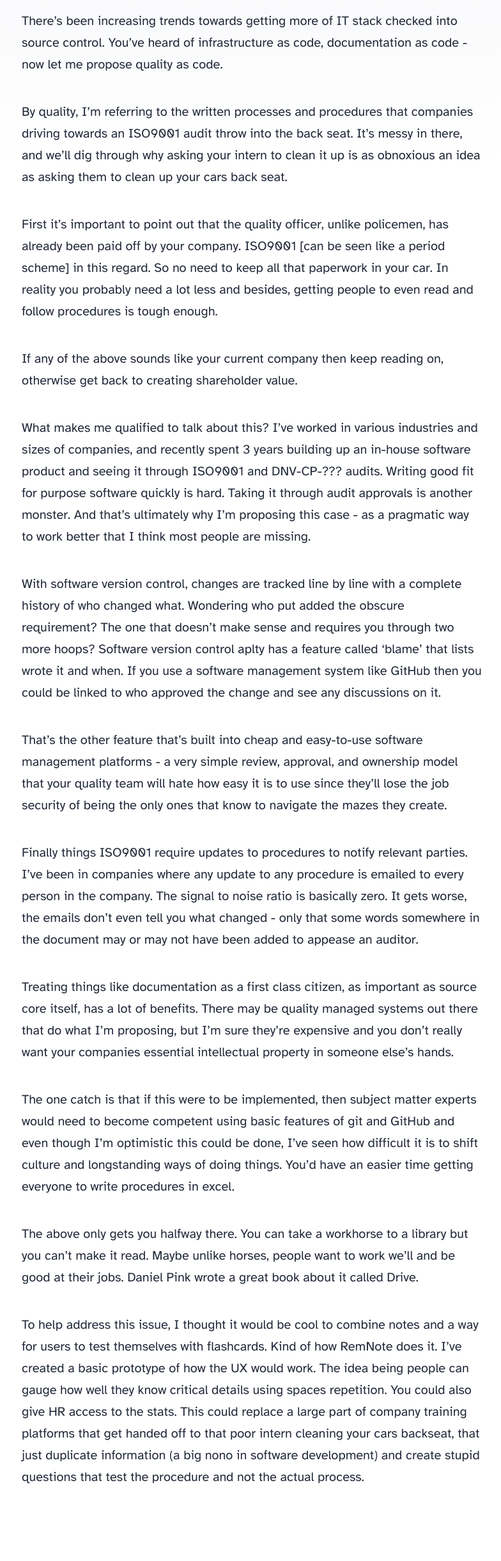
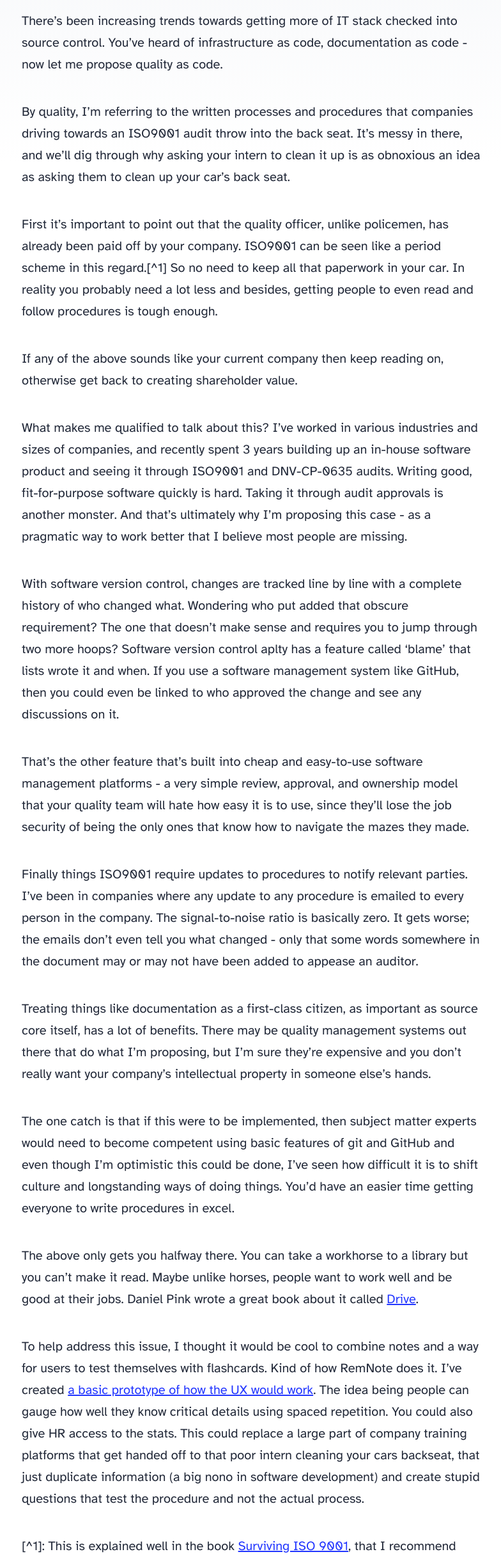
Before and after one commit to kei-mp/blog, an Astro site: page /blog/quality-as-code in a window 1280 px wide. Shown: the part 346-2786 px from the top of the page at 64% size, without its empty margins (246-1030 px from the left). Built offline with nearby package versions, Linux system fonts and the light colour scheme; Astro itself is replaced by a stand-in of ours.

Commit message:
fix: broken links

```diff
--- a/src/content/blog/quality-as-code.md
+++ b/src/content/blog/quality-as-code.md
@@ -6,24 +6,26 @@ pubDate: 'Jul 30 2025'
 
 There's been increasing trends towards getting more of IT stack checked into source control. You've heard of infrastructure as code, documentation as code - now let me propose quality as code.
 
-By quality, I'm referring to the written processes and procedures that companies driving towards an ISO9001 audit throw into the back seat. It's messy in there, and we'll dig through why asking your intern to clean it up is as obnoxious an idea as asking them to clean up your cars back seat.
+By quality, I'm referring to the written processes and procedures that companies driving towards an ISO9001 audit throw into the back seat. It's messy in there, and we'll dig through why asking your intern to clean it up is as obnoxious an idea as asking them to clean up your car's back seat.
 
-First it's important to point out that the quality officer, unlike policemen, has already been paid off by your company. ISO9001 [can be seen like a period scheme] in this regard. So no need to keep all that paperwork in your car. In reality you probably need a lot less and besides, getting people to even read and follow procedures is tough enough.
+First it's important to point out that the quality officer, unlike policemen, has already been paid off by your company. ISO9001 can be seen like a period scheme in this regard.[^1] So no need to keep all that paperwork in your car. In reality you probably need a lot less and besides, getting people to even read and follow procedures is tough enough.
 
 If any of the above sounds like your current company then keep reading on, otherwise get back to creating shareholder value.
 
-What makes me qualified to talk about this? I've worked in various industries and sizes of companies, and recently spent 3 years building up an in-house software product and seeing it through ISO9001 and DNV-CP-???? audits. Writing good fit for purpose software quickly is hard. Taking it through audit approvals is another monster. And that's ultimately why I'm proposing this case - as a pragmatic way to work better that I think most people are missing.
+What makes me qualified to talk about this? I've worked in various industries and sizes of companies, and recently spent 3 years building up an in-house software product and seeing it through ISO9001 and DNV-CP-0635 audits. Writing good, fit-for-purpose software quickly is hard. Taking it through audit approvals is another monster. And that's ultimately why I'm proposing this case - as a pragmatic way to work better that I believe most people are missing.
 
-With software version control, changes are tracked line by line with a complete history of who changed what. Wondering who put added the obscure requirement? The one that doesn't make sense and requires you through two more hoops? Software version control aplty has a feature called 'blame' that lists wrote it and when. If you use a software management system like GitHub then you could be linked to who approved the change and see any discussions on it.
+With software version control, changes are tracked line by line with a complete history of who changed what. Wondering who put added that obscure requirement? The one that doesn't make sense and requires you to jump through two more hoops? Software version control aplty has a feature called 'blame' that lists wrote it and when. If you use a software management system like GitHub, then you could even be linked to who approved the change and see any discussions on it.
 
-That's the other feature that's built into cheap and easy-to-use software management platforms - a very simple review,  approval, and ownership model that your quality team will hate how easy it is to use since they'll lose the job security of being the only ones that know to navigate the mazes they create.
+That's the other feature that's built into cheap and easy-to-use software management platforms - a very simple review,  approval, and ownership model that your quality team will hate how easy it is to use, since they'll lose the job security of being the only ones that know how to navigate the mazes they made.
 
-Finally things ISO9001 require updates to procedures to notify relevant parties. I've been in companies where any update to any procedure is emailed to every person in the company.  The signal to noise ratio is basically zero. It gets worse, the emails don't even tell you what changed  - only that some words somewhere in the document may or may not have been added to appease an auditor.
+Finally things ISO9001 require updates to procedures to notify relevant parties. I've been in companies where any update to any procedure is emailed to every person in the company. The signal-to-noise ratio is basically zero. It gets worse; the emails don't even tell you what changed - only that some words somewhere in the document may or may not have been added to appease an auditor.
 
-Treating things like documentation as a first class citizen, as important as source core itself, has a lot of benefits. There may be quality managed systems out there that do what I'm proposing, but I'm sure they're expensive and you don't really want your companies essential intellectual property in someone else's hands.
+Treating things like documentation as a first-class citizen, as important as source core itself, has a lot of benefits. There may be quality management systems out there that do what I'm proposing, but I'm sure they're expensive and you don't really want your company's intellectual property in someone else's hands.
 
 The one catch is that if this were to be implemented, then subject matter experts would need to become competent using basic features of git and GitHub and even though I'm optimistic this could be done, I've seen how difficult it is to shift culture and longstanding ways of doing things. You'd have an easier time getting everyone to write procedures in excel.
 
-The above only gets you halfway there. You can take a workhorse to a library but you can't make it read. Maybe unlike horses, people want to work we'll and be good at their jobs. Daniel Pink wrote a great book about it called Drive.
+The above only gets you halfway there. You can take a workhorse to a library but you can't make it read. Maybe unlike horses, people want to work well and be good at their jobs. Daniel Pink wrote a great book about it called [Drive](https://www.danpink.com/books/drive/).
 
-To help address this issue, I thought it would be cool to combine notes and a way for users to test themselves with flashcards. Kind of how RemNote does it. I've created a basic prototype of how the UX would work. The idea being people can gauge how well they know critical details using spaces repetition. You could also give HR access to the stats. This could replace a large part of company training platforms that get handed off to that poor intern cleaning your cars backseat, that just duplicate information (a big nono in software development) and create stupid questions that test the procedure and not the actual process.
+To help address this issue, I thought it would be cool to combine notes and a way for users to test themselves with flashcards. Kind of how RemNote does it. I've created [a basic prototype of how the UX would work](https://kei-mp.github.io/memnote/). The idea being people can gauge how well they know critical details using spaced repetition. You could also give HR access to the stats. This could replace a large part of company training platforms that get handed off to that poor intern cleaning your cars backseat, that just duplicate information (a big nono in software development) and create stupid questions that test the procedure and not the actual process.
+
+[^1]: This is explained well in the book [Surviving ISO 9001](https://www.survivingiso9001.com/), that I recommend anyone dealing with ISO9001 read - even more so than the actual spec.
--- a/src/content/proj/ai-job-scraping.md
+++ b/src/content/proj/ai-job-scraping.md
@@ -5,7 +5,7 @@ pubDate: 'May 03 2025'
 heroImage: '/job-scraping-ai.jfif'
 ---
 
-I've been working in the oil & gas industry for the last 3 years, albeit more on the tech side which is more transferable. It's been a great challenge and learning experience but it was never meant to be forever and the major challenges have been solved. I've been looking at getting into the defense industry for a while but am uncertain about what are the most important and sought-after skills.
+I've been working in the oil & gas industry for the last 3 years, albeit more on the tech side which is more transferable. It's been a great challenge and learning experience but it was never meant to be forever and the major challenges have been solved. I've been looking to change industries for a while but am uncertain about what are the most important and sought-after skills.
 
 I started looking at manufacturing/automation-related jobs that allow me to use my broad-ranging skillset in mechanical, electrical, and software. The tricky part is that sometimes the same roles can have different titles, or the same titles can have vastly different responsibilities. When thinking about my past experiences to tailor my resume, I wanted to leverage the most sought after skills. Would a hiring manager be impressed if I had essentially built an in-house ERP? Maybe. Would they be impressed about building a greenfield RFID tracking system? Almost definitely.
 
--- a/src/content/proj/graph.md
+++ b/src/content/proj/graph.md
@@ -5,7 +5,7 @@ pubDate: 'Mar 06 2025'
 heroImage: '/digraph.png'
 ---
 
-The blog post graph on the homepage is a force-directed graph using the [d3-force](https://d3js.org/d3-force) javascript library. It takes inspiration from the note-graph built into the Obsidian note taking app. I don't personnaly use Obisidian and prefer simple note taking apps or just pen and paper. In fact I believe a lot of developers use complicated note-taking tools and systems like Obsidian to feel productive and end up spending more time creating the perfect productivity system instead of being productive. That's in part why I believe [productivity systems should be like Subway](subway).
+The blog post graph on the homepage is a force-directed graph using the [d3-force](https://d3js.org/d3-force) javascript library. It takes inspiration from the note-graph built into the Obsidian note taking app. I don't personnaly use Obisidian and prefer simple note taking apps or just pen and paper. In fact I believe a lot of developers use complicated note-taking tools and systems like Obsidian to feel productive and end up spending more time creating the perfect productivity system instead of being productive. That's in part why I believe [productivity systems should be like Subway](/blog/subway).
 
 The blog itself is built using Astro javascript framework using markdown content files that are rendered into html and uploaded to the Cloudflare CDN so that it's fast loading (and free to serve) for users, no matter where they are in the world. This is done as a built step on commits to the main branch or for pull requests (that spin up separate sites for review) using GitHub Actions.
 
--- a/src/pages/about.astro
+++ b/src/pages/about.astro
@@ -12,7 +12,7 @@ import Layout from '../layouts/BlogPost.astro';
 		Hi, I'm Kei. I've been a robotics/project/mechanical/design/software engineer. I'm obsessed with tackling complex problems, and this blog is where I share my engineering adventures and tech experiments.
 	</p>
 	<p>
-		I mainly built this blog as a way to play around with the <a href="https://docs.astro.build/en/concepts/islands/">Islands Architecture</a> of Astro, with the idea of having an interactive online node graph to navigate blog posts. It was a fun challenge and you can see how I built it <a href="/blog/graph">here</a>. This is an interesting tech stack since it allows a high level of interactivity while still being a static site, essentially using queryable files to act as a web server. This is simpler, and a lot cheaper, to maintain. Most of my web development experience has been in building full stack enterprise applications, so this is a fun way to explore the other end of the spectrum.
+		I mainly built this blog as a way to play around with the <a href="https://docs.astro.build/en/concepts/islands/">Islands Architecture</a> of Astro, with the idea of having an interactive online node graph to navigate blog posts. It was a fun challenge and you can see how I built it <a href="/proj/graph">here</a>. This is an interesting tech stack since it allows a high level of interactivity while still being a static site, essentially using queryable files to act as a web server. This is simpler, and a lot cheaper, to maintain. Most of my web development experience has been in building full stack enterprise applications, so this is a fun way to explore the other end of the spectrum.
 	</p>
 	<p>
 		In my free time you'll find me nerding out on electronics, building robots, or exploring the latest trends in AI. Otherwise to rest my brain, I enjoy being outdoors - hiking, camping, or pretending I'm not dying while trail running with my fiancé. Oh and I can speak French alright.
```
